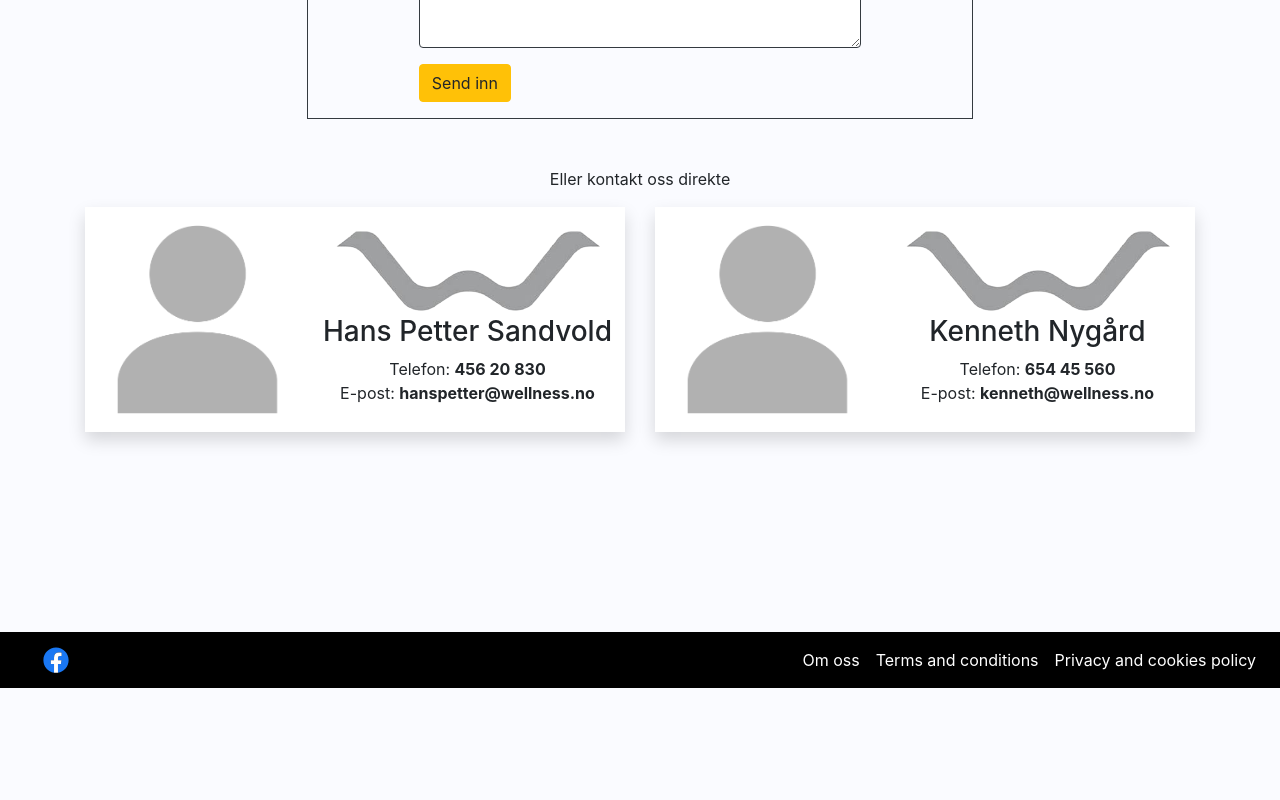
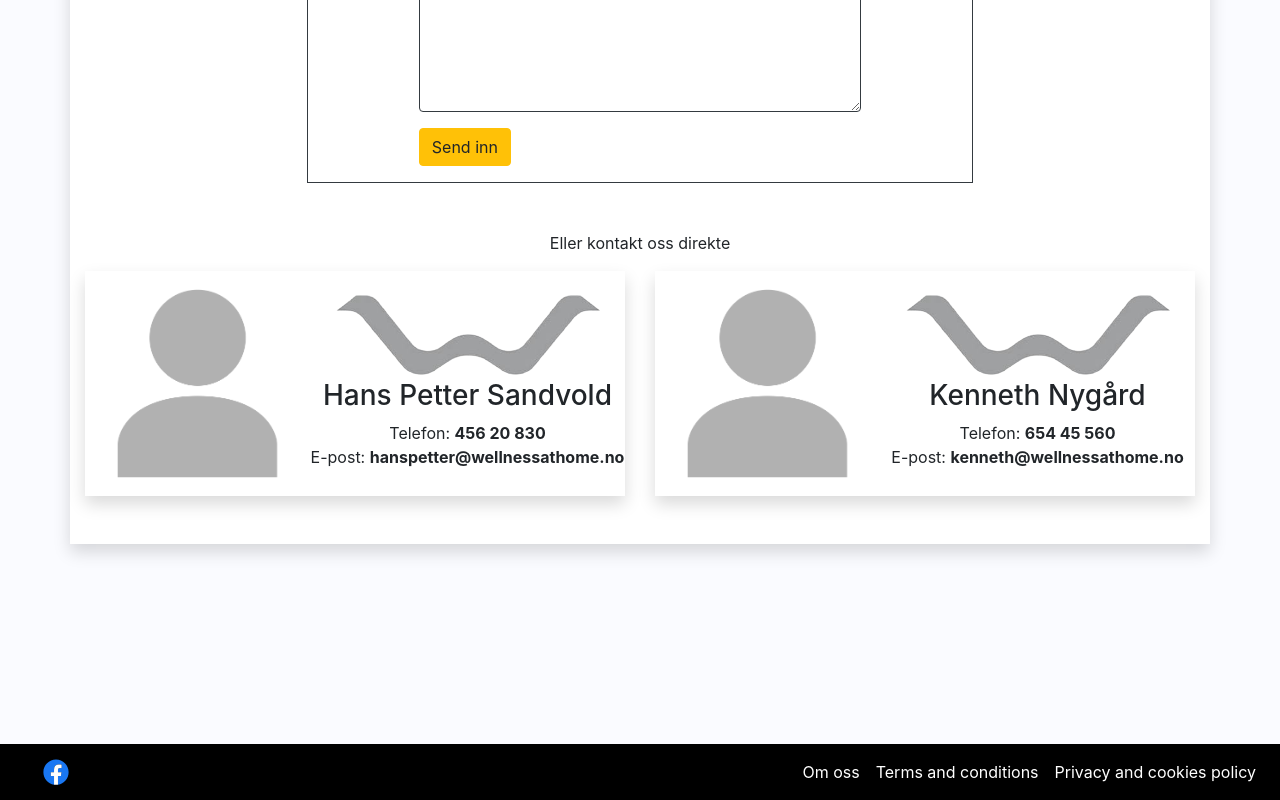
Before and after one commit to frikoPro/wellness-at-home, a React (Create React App) app in the folder client/: page /Kundeserivce in a window 1280 px wide. Shown: the part 1026-1826 px from the top of the page. Before the commit the page ends 1714 px from the top, so only its background shows below. Built offline with nearby package versions, Linux system fonts and the light colour scheme.

Commit message:
Minor changes to SupportPage
Added white background to container, fixed email address

```diff
--- a/client/src/views/supportPage/SupportPage.js
+++ b/client/src/views/supportPage/SupportPage.js
@@ -1,5 +1,4 @@
 import { Button, Col, Container, Form, Row } from 'react-bootstrap';
-import styles from './SupportPage.module.css';
 import FAQList from '../../components/FAQ/FAQList';
 import ContactCard from '../../components/ContactCard';
 
@@ -25,9 +24,10 @@ const SupportPage = () => {
 		],
 	};
 
-
 	return (
-		<Container>
+		<Container
+			className="shadow"
+			style={{ backgroundColor: 'white', marginTop: '5%' }}>
 			<Row className="justify-content-center p-5">
 				<Col className={'text-center'}>
 					<h1>Ofte stilte spørsmål</h1>
@@ -78,12 +78,12 @@ const SupportPage = () => {
 				</Col>
 			</Row>
 
-			<Row>
+			<Row className="pb-5">
 				<Col>
-					<ContactCard name="Hans Petter Sandvold" phone="456 20 830" email="hanspetter@wellness.no"/>
+					<ContactCard name="Hans Petter Sandvold" phone="456 20 830" email="hanspetter@wellnessathome.no"/>
 				</Col>
 				<Col>
-					<ContactCard name="Kenneth Nygård" phone="654 45 560" email="kenneth@wellness.no"/>
+					<ContactCard name="Kenneth Nygård" phone="654 45 560" email="kenneth@wellnessathome.no"/>
 				</Col>
 			</Row>
 		</Container>
```
